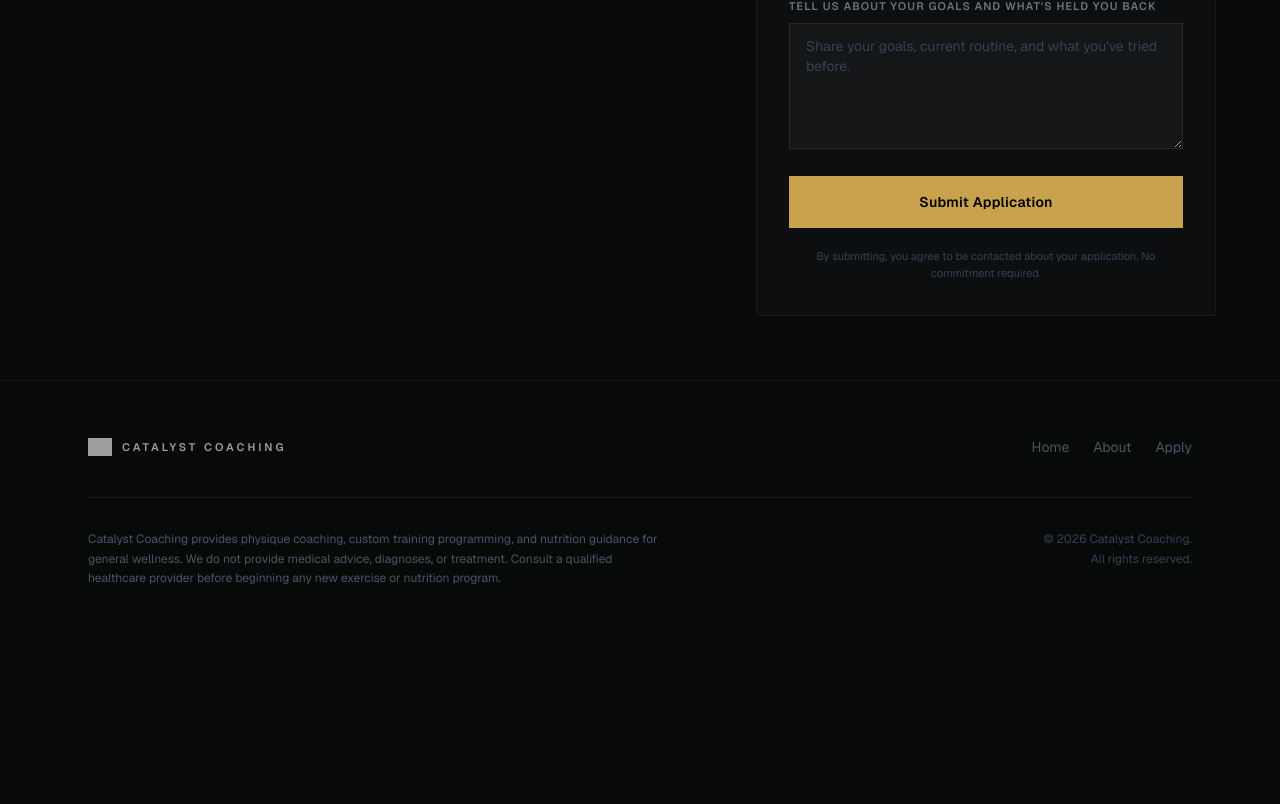
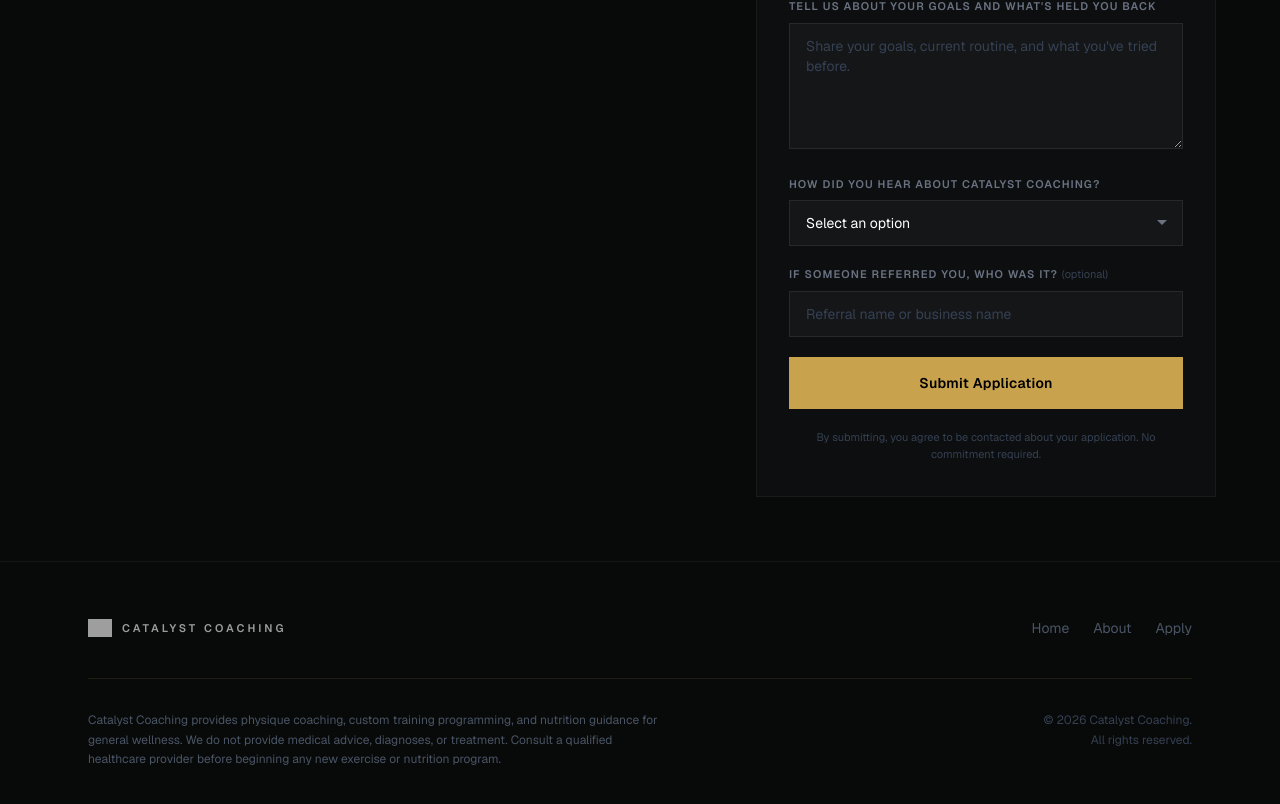
Before and after one commit to CatalystAdmin2026/catalyst-coaching-site, a Next.js app: page /apply in a window 1280 px wide. Shown: the part 1037-1841 px from the top of the page. Before the commit the page ends 1682 px from the top, so only its background shows below. Built offline with nearby package versions, Linux system fonts and the light colour scheme; grey boxes are pictures that could not be loaded; a web font is replaced by a local one.

Commit message:
Add referral source fields to application form

```diff
--- a/app/apply/page.tsx
+++ b/app/apply/page.tsx
@@ -218,6 +218,44 @@ export default function ApplyPage() {
                 />
               </div>
 
+              <div>
+                <label className={label}>
+                  How did you hear about Catalyst Coaching?
+                </label>
+                <select
+                  name="referral_source"
+                  required
+                  defaultValue=""
+                  className={input}
+                >
+                  <option value="" disabled>Select an option</option>
+                  <option>Instagram</option>
+                  <option>Facebook</option>
+                  <option>TikTok</option>
+                  <option>Google Search</option>
+                  <option>Friend / Family Referral</option>
+                  <option>Current Client Referral</option>
+                  <option>Gym Event</option>
+                  <option>Networking Event</option>
+                  <option>Med Spa Referral</option>
+                  <option>Other</option>
+                </select>
+              </div>
+
+              <div>
+                <label className={label}>
+                  If someone referred you, who was it?{" "}
+                  <span className="text-gray-700 normal-case font-normal tracking-normal">
+                    (optional)
+                  </span>
+                </label>
+                <input
+                  name="referral_name"
+                  className={input}
+                  placeholder="Referral name or business name"
+                />
+              </div>
+
               <button
                 type="submit"
                 disabled={status === "submitting" || status === "success"}
```
